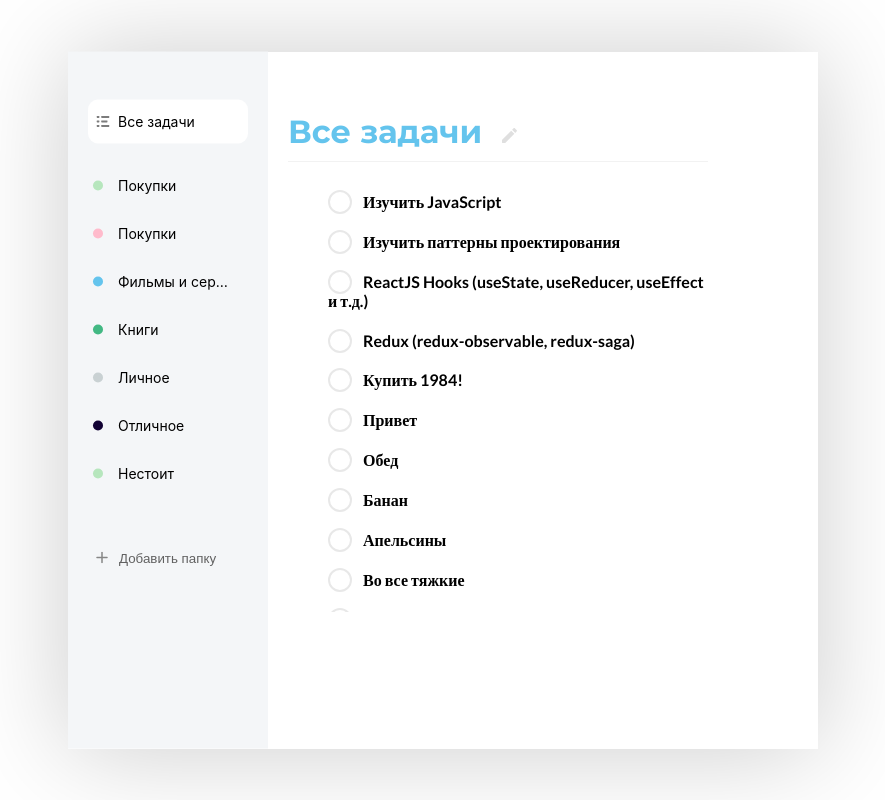
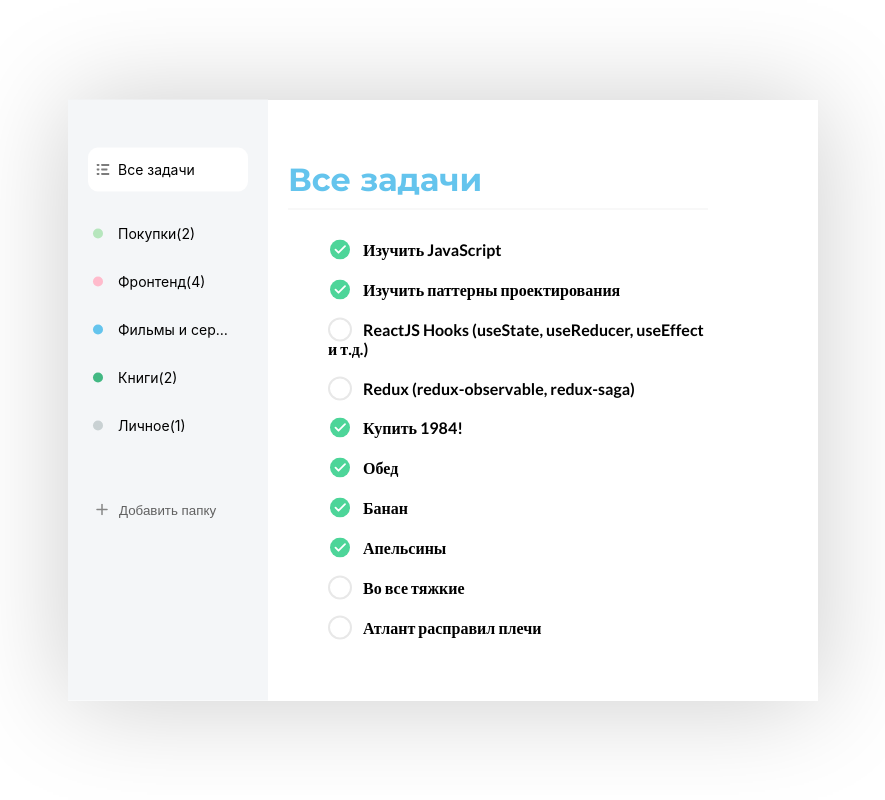
Before and after one commit to MaxKichiy/todo1, a React (Create React App) app: page / in a window 1280 px wide. Shown: the whole page, without its empty margins (197-1082 px from the left). Built offline with nearby package versions, Linux system fonts and the light colour scheme; data requests are answered from the project's data file.

Commit message:
refactoring redux

```diff
--- a/src/assets/db.json
+++ b/src/assets/db.json
@@ -7,7 +7,7 @@
     },
     {
       "id": 2,
-      "name": "Покупки",
+      "name": "Фронтенд",
       "colorId": 4
     },
     {
@@ -24,16 +24,6 @@
       "id": 5,
       "name": "Личное",
       "colorId": 1
-    },
-    {
-      "name": "Отличное",
-      "colorId": 7,
-      "id": 6
-    },
-    {
-      "name": "Нестоит",
-      "colorId": 5,
-      "id": 7
     }
   ],
   "tasks": [
@@ -47,13 +37,13 @@
       "id": 2,
       "listId": 2,
       "text": "Изучить паттерны проектирования",
-      "completed": false
+      "completed": true
     },
     {
       "id": 3,
       "listId": 2,
       "text": "ReactJS Hooks (useState, useReducer, useEffect и т.д.)",
-      "completed": true
+      "completed": false
     },
     {
       "id": 4,
@@ -68,27 +58,21 @@
       "id": 10
     },
     {
-      "listId": 6,
-      "text": "Привет",
-      "completed": false,
-      "id": 11
-    },
-    {
       "listId": 5,
       "text": "Обед",
-      "completed": false,
+      "completed": true,
       "id": 12
     },
     {
       "listId": 1,
       "text": "Банан",
-      "completed": false,
+      "completed": true,
       "id": 13
     },
     {
       "listId": 1,
       "text": "Апельсины",
-      "completed": false,
+      "completed": true,
       "id": 14
     },
     {
--- a/src/components/Main.js
+++ b/src/components/Main.js
@@ -49,8 +49,9 @@ const Main = ({ activeFolderIndex }) => {
       <div className='main__wrapper'>
         {!isChanging && (
           <h2 className='main__title' style={{ color: titleColor }}>
-            {!activeFolderIndex ? 'Все задачи' : title.name}
+            {!activeFolderIndex ? 'Все задачи' : title && title.name}
 
+            {activeFolderIndex && (
               <i onClick={() => setIsChanging(true)}>
                 <svg
                   width='15'
@@ -65,6 +66,7 @@ const Main = ({ activeFolderIndex }) => {
                   />
                 </svg>
               </i>
+            )}
           </h2>
         )}
 
--- a/src/components/SidebarList.js
+++ b/src/components/SidebarList.js
@@ -8,6 +8,7 @@ import { deleteListItem } from '../redux/actions/list';
 const SidebarList = ({ onActiveHandler, activeFolderId }) => {
   const disapatch = useDispatch();
   const list = useSelector((state) => state.list.list);
+  const tasks = useSelector((state) => state.tasks.tasks);
   const listColor = useSelector((state) => state.colors.colors);
 
   const listDone =
@@ -24,10 +25,12 @@ const SidebarList = ({ onActiveHandler, activeFolderId }) => {
       >
         <i
           className={`circle circle--${
+            listColor &&
             listColor.filter((color) => color.id === el.colorId)[0].name
           }`}
         ></i>
         {el.name}
+        {`(${tasks.filter((task) => task.listId === el.id).length})`}
         <i
           onClick={() => disapatch(deleteListItem(el.id))}
           className='close-button'
--- a/src/components/TasksList.js
+++ b/src/components/TasksList.js
@@ -1,18 +1,43 @@
-import React from 'react';
+import React, { useState } from 'react';
 import { useDispatch } from 'react-redux';
 
 import close from '../assets/close.svg';
-import { deleteTask } from '../redux/actions/tasks';
+import { deleteTask, taskDone } from '../redux/actions/tasks';
 const TasksList = ({ activeId, tasks, lists }) => {
+  const [isChecked, setIsChecked] = useState(false);
   const tlist = tasks.filter((el) => activeId === el.listId);
   const dispatch = useDispatch();
 
   const deleteTaskHandler = (id) => {
     dispatch(deleteTask(id));
   };
+
+  const checkedHandler = (id) => {
+    let obj;
+    if (tasks.filter((task) => id === task.id)[0].completed) {
+      obj = {
+        id: id,
+        completed: false,
+      };
+    } else {
+      obj = {
+        id: id,
+        completed: true,
+      };
+    }
+    dispatch(taskDone(obj));
+    console.log(obj);
+  };
+
   const taskList = (activeId ? tlist : tasks).map((el) => (
     <li key={el.id} className='main__list-item'>
-      <input id={el.id} type='checkbox' placeholder={el.text} />
+      <input
+        onChange={() => checkedHandler(el.id)}
+        defaultChecked={el.completed}
+        id={el.id}
+        type='checkbox'
+        placeholder={el.text}
+      />
       <label htmlFor={el.id}>{el.text}</label>
       <i className='main__list-item--edit'>
         <svg
--- a/src/redux/actions/actionTypes.js
+++ b/src/redux/actions/actionTypes.js
@@ -8,3 +8,4 @@ export const SET_COLORS = 'SET_COLORS';
 export const SET_TASKS = 'SET_TASKS';
 export const NEW_TASK = 'NEW_TASK';
 export const REMOVE_TASK = 'REMOVE_TASK';
+export const TASK_DONE = 'TASK_DONE';
--- a/src/redux/actions/tasks.js
+++ b/src/redux/actions/tasks.js
@@ -14,6 +14,10 @@ const newTask = (task) => ({
 
 const removeTask = (taskId) => ({
   type: actionTypes.REMOVE_TASK,
+  payload: taskId,
+});
+const onCheck = (taskId) => ({
+  type: actionTypes.TASK_DONE,
   payload: taskId,
 });
 export const fetchingTasks = () => (dispatch) => {
@@ -34,3 +38,9 @@ export const deleteTask = (taskId) => (dispatch) => {
     dispatch(removeTask(taskId));
   });
 };
+
+export const taskDone = (obj) => (dispatch) => {
+  axios
+    .patch(`http://localhost:3003/tasks/${obj.id}`, obj)
+    .then(({ data }) => dispatch(onCheck(obj)));
+};
--- a/src/redux/reducers/listReducer.js
+++ b/src/redux/reducers/listReducer.js
@@ -19,10 +19,12 @@ const listReducer = (state = initialState, action) => {
     case actionTypes.CHANGE_TITLE:
       return {
         ...state,
-        list: [
-          ...state.list.filter((el) => el.id !== action.payload.id),
-          action.payload,
-        ],
+        list: state.list.map((el) => {
+          if (el.id === action.payload.id) {
+            el.name = action.payload.name;
+          }
+          return el;
+        }),
       };
     case actionTypes.DELETE_LIST_ITEM:
       return {
--- a/src/redux/reducers/taskReducer.js
+++ b/src/redux/reducers/taskReducer.js
@@ -22,6 +22,16 @@ const taskReducer = (state = initialState, action) => {
         ...state,
         tasks: state.tasks.filter((task) => task.id !== action.payload),
       };
+    case actionTypes.TASK_DONE:
+      return {
+        ...state,
+        tasks: state.tasks.map((task) => {
+          if (task.id === action.payload.id) {
+            task.completed = action.payload.completed;
+          }
+          return task;
+        }),
+      };
     default:
       return state;
   }
--- a/src/styles/_main.scss
+++ b/src/styles/_main.scss
@@ -124,7 +124,7 @@ h2 {
 
       &::after {
         position: absolute;
-        left: 2px;
+        left: 42px;
         top: 0px;
         content: '';
         border-radius: 50%;
--- a/src/styles/_sidebar.scss
+++ b/src/styles/_sidebar.scss
@@ -61,6 +61,7 @@
     &:hover {
       border-radius: 10%;
       background-color: lighten($color: #f4f6f8, $amount: 2%);
+      transition: background-color 0.25s ease-in-out;
       .close-button {
         display: inline-block;
         position: absolute;
```
Lines whose indentation alone changed are shown as unchanged.
